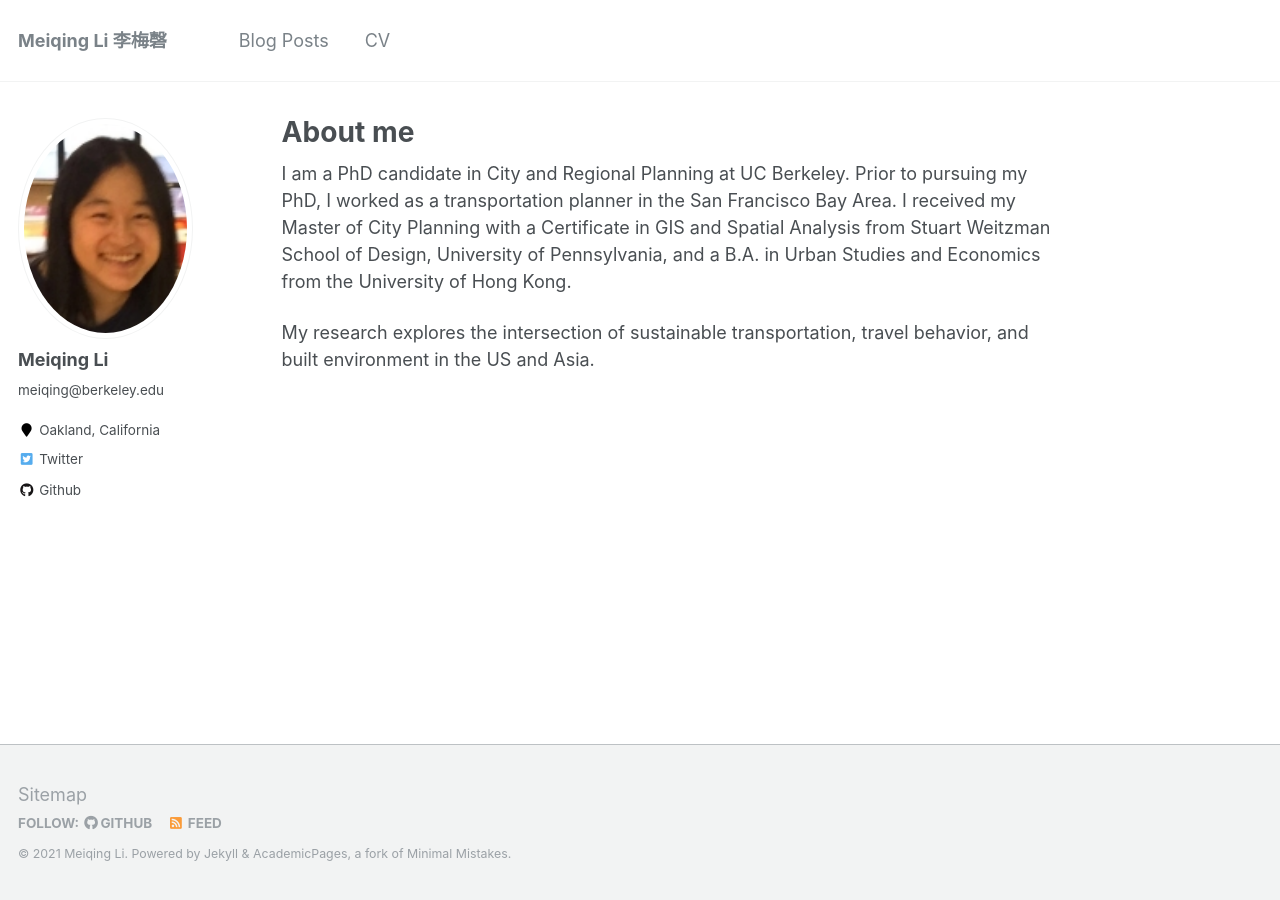
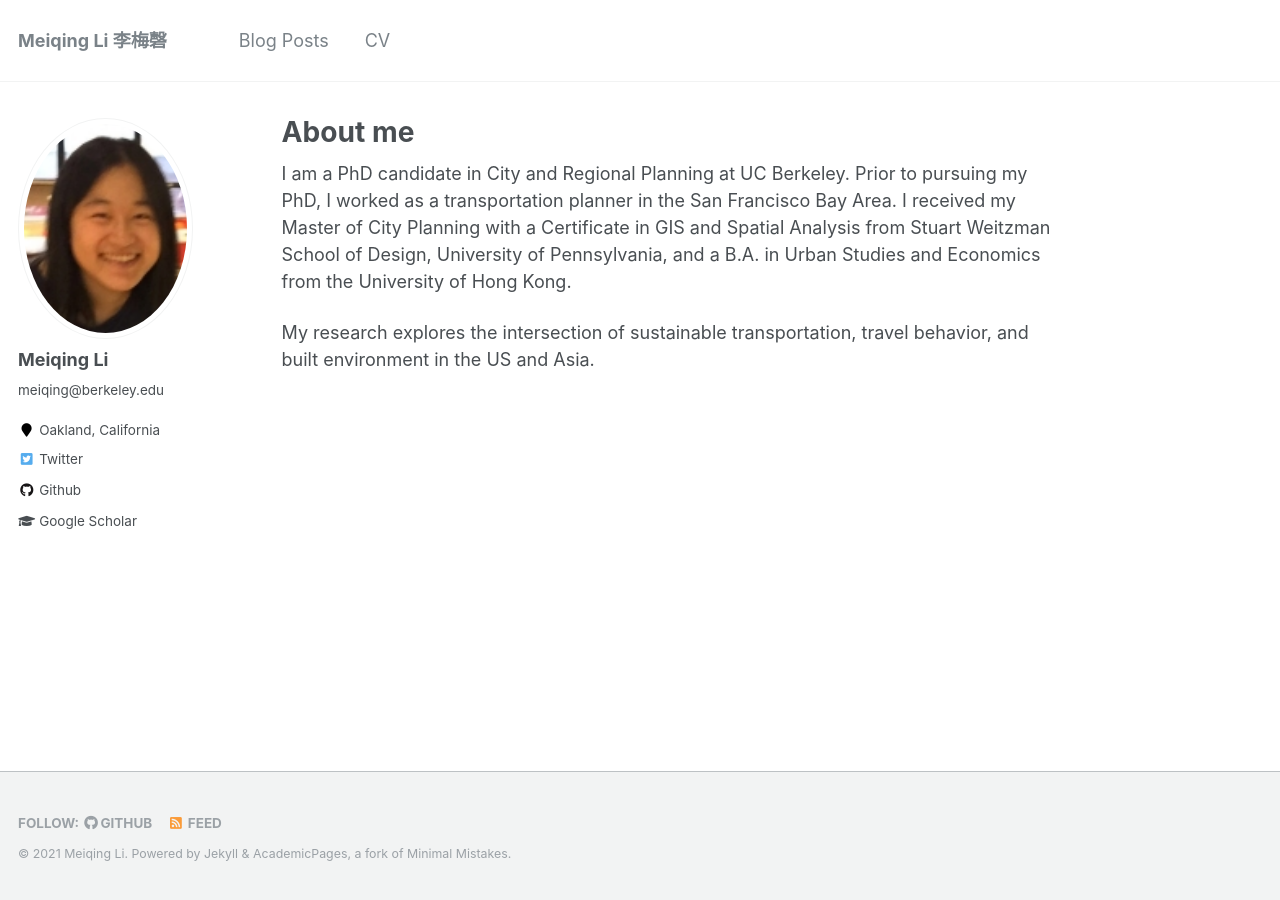
Before and after one commit to keolasin/meiqing_debug, a Jekyll site: the page built from _pages/about.md, in a window 1280 px wide. Built offline with Jekyll 4.4.1, drawn with Linux system fonts in a browser that asks for light colours; part of the change alters nothing that is shown.

Commit message:
update link

```diff
--- a/_config.yml
+++ b/_config.yml
@@ -86,7 +86,7 @@ author:
   location         : "Oakland, California"
   employer         :
   pubmed           :
-  googlescholar    :
+  googlescholar    : "https://scholar.google.com/citations?user=Bo90n_wAAAAJ&hl=en&oi=ao"
   email            :
   researchgate     :
   uri              :
--- a/_includes/footer/custom.html
+++ b/_includes/footer/custom.html
@@ -1,3 +1,3 @@
 <!-- start custom footer snippets -->
-<a href="/sitemap/">Sitemap</a>
+<!-- <a href="/sitemap/">Sitemap</a> -->
 <!-- end custom footer snippets -->
```
Also changed, not shown: 1 other file.
